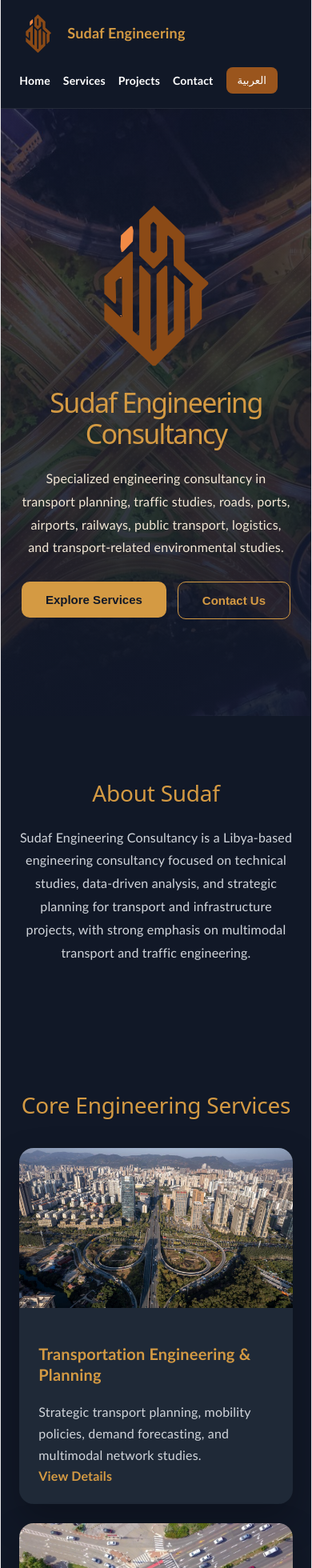
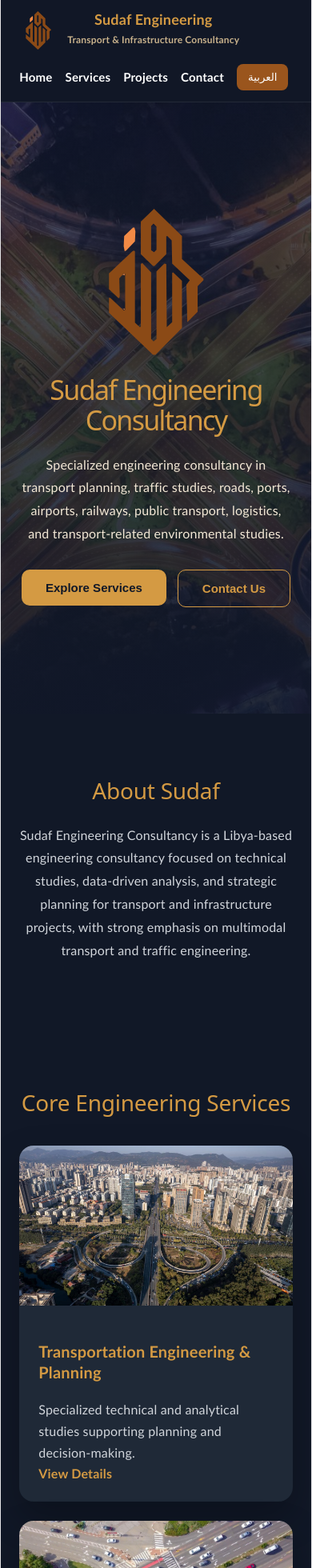
Before and after one commit to Swaisi/sudaf-website, a React (Vite) app: page / in a window 390 px wide. Shown: the top 1960 px of the page at 80% size. Built offline with nearby package versions, Linux system fonts and the light colour scheme.

Commit message:
improve header animation and mobile layout

```diff
--- a/src/App.jsx
+++ b/src/App.jsx
@@ -1,5 +1,6 @@
 import { useState } from "react";
 import { BrowserRouter, Routes, Route, Link } from "react-router-dom";
+import { motion } from "framer-motion";
 
 const images = {
   hero: "/images/hero.jpg",
@@ -14,86 +15,14 @@
 };
 
 const services = [
-  {
-    id: "transport",
-    image: images.transport,
-    en: "Transportation Engineering & Planning",
-    ar: "هندسة وتخطيط النقل",
-    enDesc:
-      "Strategic transport planning, mobility policies, demand forecasting, and multimodal network studies.",
-    arDesc:
-      "تخطيط النقل الاستراتيجي، سياسات التنقل، التنبؤ بالطلب، ودراسات شبكات النقل متعددة الوسائط.",
-  },
-  {
-    id: "traffic",
-    image: images.traffic,
-    en: "Traffic Engineering & Impact Studies",
-    ar: "هندسة المرور ودراسات الأثر المروري",
-    enDesc:
-      "Traffic impact assessments, traffic surveys, intersection analysis, capacity studies, and traffic operations.",
-    arDesc:
-      "دراسات الأثر المروري، العدّ المروري، تحليل التقاطعات، تقييم السعة، وتحليل التشغيل المروري.",
-  },
-  {
-    id: "roads",
-    image: images.roads,
-    en: "Roads, Highways & International Corridors",
-    ar: "الطرق والطرق السريعة والممرات الدولية",
-    enDesc:
-      "Road network planning, highway studies, geometric design review, and international corridor assessment.",
-    arDesc:
-      "تخطيط شبكات الطرق، دراسات الطرق السريعة، مراجعة التصميم الهندسي، وتقييم الممرات الدولية.",
-  },
-  {
-    id: "ports",
-    image: images.ports,
-    en: "Ports & Maritime Transport",
-    ar: "الموانئ والنقل البحري",
-    enDesc:
-      "Port access planning, freight movement, logistics interface, and maritime transport connectivity.",
-    arDesc:
-      "تخطيط مداخل الموانئ، حركة البضائع، الربط اللوجستي، ودراسات الاتصال البحري.",
-  },
-  {
-    id: "rail",
-    image: images.rail,
-    en: "Railway Planning",
-    ar: "تخطيط السكك الحديدية",
-    enDesc:
-      "Rail corridor planning, station access, freight/passenger rail studies, and intermodal integration.",
-    arDesc:
-      "تخطيط مسارات السكك الحديدية، الوصول للمحطات، نقل الركاب والبضائع، والتكامل متعدد الوسائط.",
-  },
-  {
-    id: "airports",
-    image: images.airports,
-    en: "Airport & Airside Infrastructure",
-    ar: "المطارات والبنية التحتية الجوية",
-    enDesc:
-      "Airport access, landside and airside circulation, aprons, taxiways, and operational studies.",
-    arDesc:
-      "دراسات الوصول للمطارات، الحركة البرية والجوية، الساحات، ممرات الطائرات، والدراسات التشغيلية.",
-  },
-  {
-    id: "public",
-    image: images.public,
-    en: "Public Transport Planning",
-    ar: "تخطيط النقل العام",
-    enDesc:
-      "Bus networks, route planning, accessibility, service coverage, and urban mobility integration.",
-    arDesc:
-      "شبكات الحافلات، تخطيط المسارات، إمكانية الوصول، تغطية الخدمة، والتكامل مع التنقل الحضري.",
-  },
-  {
-    id: "environment",
-    image: images.environment,
-    en: "Noise, Emissions & Transport Pollution",
-    ar: "الضجيج والانبعاثات والتلوث المروري",
-    enDesc:
-      "Transport noise, emissions, air quality impacts, pollution assessment, and mitigation measures.",
-    arDesc:
-      "دراسات الضجيج، الانبعاثات، أثر جودة الهواء، تقييم التلوث، وإجراءات التخفيف.",
-  },
+  ["transport", images.transport, "Transportation Engineering & Planning", "هندسة وتخطيط النقل"],
+  ["traffic", images.traffic, "Traffic Engineering & Impact Studies", "هندسة المرور ودراسات الأثر المروري"],
+  ["roads", images.roads, "Roads, Highways & International Corridors", "الطرق والطرق السريعة والممرات الدولية"],
+  ["ports", images.ports, "Ports & Maritime Transport", "الموانئ والنقل البحري"],
+  ["rail", images.rail, "Railway Planning", "تخطيط السكك الحديدية"],
+  ["airports", images.airports, "Airport & Airside Infrastructure", "المطارات والبنية التحتية الجوية"],
+  ["public", images.public, "Public Transport Planning", "تخطيط النقل العام"],
+  ["environment", images.environment, "Noise, Emissions & Transport Pollution", "الضجيج والانبعاثات والتلوث المروري"],
 ];
 
 export default function App() {
@@ -124,7 +53,14 @@
     <header style={styles.header}>
       <Link to="/" style={styles.brand}>
         <img src="/logo.svg" alt="Sudaf Logo" style={styles.logoSmall} />
-        <span>{ar ? "سدف للاستشارات الهندسية" : "Sudaf Engineering"}</span>
+        <div>
+          <div style={styles.brandTitle}>
+            {ar ? "سدف للاستشارات الهندسية" : "Sudaf Engineering"}
+          </div>
+          <div style={styles.brandSub}>
+            {ar ? "تخطيط النقل والبنية التحتية" : "Transport & Infrastructure Consultancy"}
+          </div>
+        </div>
       </Link>
 
       <nav style={styles.nav}>
@@ -133,10 +69,7 @@
         <Link to="/projects" style={styles.navLink}>{ar ? "الخبرات" : "Projects"}</Link>
         <Link to="/contact" style={styles.navLink}>{ar ? "اتصل بنا" : "Contact"}</Link>
 
-        <button
-          onClick={() => setLang(lang === "en" ? "ar" : "en")}
-          style={styles.langButton}
-        >
+        <button onClick={() => setLang(lang === "en" ? "ar" : "en")} style={styles.langButton}>
           {lang === "en" ? "العربية" : "English"}
         </button>
       </nav>
@@ -150,36 +83,50 @@
       <section
         style={{
           ...styles.hero,
-          backgroundImage: `linear-gradient(rgba(17,24,39,.72), rgba(17,24,39,.92)), url(${images.hero})`,
+          backgroundImage: `linear-gradient(rgba(17,24,39,.70), rgba(17,24,39,.92)), url(${images.hero})`,
         }}
       >
-        <img src="/logo.svg" alt="Sudaf Logo" style={styles.logoHero} />
+        <motion.img
+          src="/logo.svg"
+          alt="Sudaf Logo"
+          style={styles.logoHero}
+          initial={{ opacity: 0, y: -30 }}
+          animate={{ opacity: 1, y: 0 }}
+          transition={{ duration: 0.8 }}
+        />
 
-        <h1 style={styles.heroTitle}>
+        <motion.h1
+          style={styles.heroTitle}
+          initial={{ opacity: 0, y: 35 }}
+          animate={{ opacity: 1, y: 0 }}
+          transition={{ duration: 0.9 }}
+        >
           {ar ? "شركة سدف للاستشارات الهندسية" : "Sudaf Engineering Consultancy"}
-        </h1>
+        </motion.h1>
 
-        <p style={styles.heroText}>
+        <motion.p
+          style={styles.heroText}
+          initial={{ opacity: 0, y: 35 }}
+          animate={{ opacity: 1, y: 0 }}
+          transition={{ duration: 1.0 }}
+        >
           {ar
             ? "استشارات هندسية متخصصة في تخطيط النقل، الدراسات المرورية، الطرق، الموانئ، المطارات، السكك الحديدية، النقل العام، والدراسات البيئية المرتبطة بالنقل."
             : "Specialized engineering consultancy in transport planning, traffic studies, roads, ports, airports, railways, public transport, logistics, and transport-related environmental studies."}
-        </p>
+        </motion.p>
 
-        <div style={styles.heroButtons}>
-          <Link to="/services">
-            <button style={styles.primaryButton}>
-              {ar ? "استعراض الخدمات" : "Explore Services"}
-            </button>
-          </Link>
-
-          <Link to="/contact">
-            <button style={styles.outlineButton}>
-              {ar ? "اتصل بنا" : "Contact Us"}
-            </button>
-          </Link>
-        </div>
+        <motion.div
+          style={styles.heroButtons}
+          initial={{ opacity: 0, y: 35 }}
+          animate={{ opacity: 1, y: 0 }}
+          transition={{ duration: 1.1 }}
+        >
+          <Link to="/services"><button style={styles.primaryButton}>{ar ? "استعراض الخدمات" : "Explore Services"}</button></Link>
+          <Link to="/contact"><button style={styles.outlineButton}>{ar ? "اتصل بنا" : "Contact Us"}</button></Link>
+        </motion.div>
       </section>
 
+      <Reveal>
         <section style={styles.section}>
           <h2 style={styles.title}>{ar ? "عن الشركة" : "About Sudaf"}</h2>
           <p style={styles.text}>
@@ -188,13 +135,13 @@
               : "Sudaf Engineering Consultancy is a Libya-based engineering consultancy focused on technical studies, data-driven analysis, and strategic planning for transport and infrastructure projects, with strong emphasis on multimodal transport and traffic engineering."}
           </p>
         </section>
+      </Reveal>
 
       <Services ar={ar} compact />
 
+      <Reveal>
         <section style={styles.sectionAlt}>
-        <h2 style={styles.title}>
-          {ar ? "نهجنا في العمل" : "Our Approach"}
-        </h2>
+          <h2 style={styles.title}>{ar ? "نهجنا في العمل" : "Our Approach"}</h2>
           <div style={styles.approachGrid}>
             {(ar
               ? [
@@ -215,6 +162,7 @@
             ))}
           </div>
         </section>
+      </Reveal>
     </>
   );
 }
@@ -223,113 +171,73 @@
   const list = compact ? services.slice(0, 6) : services;
 
   return (
+    <Reveal>
       <section style={styles.section}>
-      <h2 style={styles.title}>
-        {ar ? "الخدمات الهندسية الرئيسية" : "Core Engineering Services"}
-      </h2>
+        <h2 style={styles.title}>{ar ? "الخدمات الهندسية الرئيسية" : "Core Engineering Services"}</h2>
 
         <div style={styles.grid}>
-        {list.map((s) => (
-          <Link to={`/services/${s.id}`} key={s.id} style={styles.card}>
-            <img src={s.image} alt={ar ? s.ar : s.en} style={styles.cardImage} />
+          {list.map(([id, image, en, arabic]) => (
+            <Link to={`/services/${id}`} key={id} style={styles.card}>
+              <img src={image} alt={ar ? arabic : en} style={styles.cardImage} />
               <div style={styles.cardBody}>
-              <h3 style={styles.cardTitle}>{ar ? s.ar : s.en}</h3>
-              <p style={styles.cardText}>{ar ? s.arDesc : s.enDesc}</p>
-              <span style={styles.readMore}>
-                {ar ? "تفاصيل الخدمة" : "View Details"}
-              </span>
+                <h3 style={styles.cardTitle}>{ar ? arabic : en}</h3>
+                <p style={styles.cardText}>
+                  {ar
+                    ? "دراسات فنية وتحليلية متخصصة لدعم التخطيط واتخاذ القرار."
+                    : "Specialized technical and analytical studies supporting planning and decision-making."}
+                </p>
+                <span style={styles.readMore}>{ar ? "تفاصيل الخدمة" : "View Details"}</span>
               </div>
             </Link>
           ))}
         </div>
       </section>
+    </Reveal>
   );
 }
 
 function ServiceDetail({ ar }) {
   const id = window.location.pathname.split("/").pop();
-  const s = services.find((x) => x.id === id) || services[0];
-
-  const bullets = ar
-    ? [
-        "إعداد الدراسات الفنية والتحليلية",
-        "تحليل البيانات والتنبؤ المستقبلي",
-        "إعداد التقارير والتوصيات الفنية",
-        "دعم اتخاذ القرار والتخطيط الاستراتيجي",
-        "التكامل مع قطاعات النقل والبنية التحتية الأخرى",
-      ]
-    : [
-        "Preparation of technical and analytical studies",
-        "Data analysis and future forecasting",
-        "Technical reporting and recommendations",
-        "Decision-support and strategic planning input",
-        "Integration with other transport and infrastructure sectors",
-      ];
+  const s = services.find((x) => x[0] === id) || services[0];
 
   return (
     <section style={styles.detail}>
-      <img src={s.image} alt={ar ? s.ar : s.en} style={styles.detailImage} />
+      <img src={s[1]} alt={ar ? s[3] : s[2]} style={styles.detailImage} />
 
       <div>
-        <h1 style={styles.title}>{ar ? s.ar : s.en}</h1>
-        <p style={styles.text}>{ar ? s.arDesc : s.enDesc}</p>
+        <h1 style={styles.title}>{ar ? s[3] : s[2]}</h1>
+        <p style={styles.text}>
+          {ar
+            ? "تغطي هذه الخدمة إعداد الدراسات الفنية، تحليل البيانات، التنبؤ، إعداد التقارير، وتقديم التوصيات الفنية لدعم قرارات الجهات المالكة والمستثمرين."
+            : "This service covers technical studies, data analysis, forecasting, reporting, and recommendations to support authorities, developers, and project stakeholders."}
+        </p>
 
         <ul style={styles.list}>
-          {bullets.map((x) => (
-            <li key={x}>{x}</li>
-          ))}
+          {(ar
+            ? ["إعداد الدراسات الفنية", "تحليل البيانات والتنبؤ", "إعداد التقارير", "دعم اتخاذ القرار", "التكامل مع قطاعات النقل الأخرى"]
+            : ["Technical studies", "Data analysis and forecasting", "Technical reporting", "Decision support", "Integration with other transport sectors"]
+          ).map((x) => <li key={x}>{x}</li>)}
         </ul>
 
-        <Link to="/services">
-          <button style={styles.primaryButton}>
-            {ar ? "العودة للخدمات" : "Back to Services"}
-          </button>
-        </Link>
+        <Link to="/services"><button style={styles.primaryButton}>{ar ? "العودة للخدمات" : "Back to Services"}</button></Link>
       </div>
     </section>
   );
 }
 
 function Projects({ ar }) {
-  const projectAreas = [
-    {
-      image: images.traffic,
-      en: "Traffic Impact Assessment",
-      ar: "دراسات الأثر المروري",
-    },
-    {
-      image: images.roads,
-      en: "Road Network & Highway Studies",
-      ar: "دراسات الطرق والشبكات",
-    },
-    {
-      image: images.airports,
-      en: "Airport Infrastructure Studies",
-      ar: "دراسات البنية التحتية للمطارات",
-    },
-    {
-      image: images.ports,
-      en: "Ports, Freight & Logistics",
-      ar: "الموانئ والشحن واللوجستيات",
-    },
-  ];
-
   return (
     <section style={styles.section}>
-      <h2 style={styles.title}>
-        {ar ? "مجالات الخبرة" : "Selected Experience Areas"}
-      </h2>
+      <h2 style={styles.title}>{ar ? "مجالات الخبرة" : "Selected Experience Areas"}</h2>
 
       <div style={styles.grid}>
-        {projectAreas.map((p) => (
-          <div key={p.en} style={styles.card}>
-            <img src={p.image} alt={ar ? p.ar : p.en} style={styles.cardImage} />
+        {services.slice(0, 4).map(([id, image, en, arabic]) => (
+          <div key={id} style={styles.card}>
+            <img src={image} alt={ar ? arabic : en} style={styles.cardImage} />
             <div style={styles.cardBody}>
-              <h3 style={styles.cardTitle}>{ar ? p.ar : p.en}</h3>
+              <h3 style={styles.cardTitle}>{ar ? arabic : en}</h3>
               <p style={styles.cardText}>
-                {ar
-                  ? "دراسات وتحليلات فنية لدعم التخطيط واتخاذ القرار."
-                  : "Technical studies and analysis supporting planning and decision-making."}
+                {ar ? "دراسات وتحليلات فنية لدعم التخطيط واتخاذ القرار." : "Technical studies and analysis supporting planning and decision-making."}
               </p>
             </div>
           </div>
@@ -358,15 +266,8 @@
         <input name="email" type="email" placeholder={ar ? "البريد الإلكتروني" : "Your Email"} required style={styles.input} />
         <textarea name="message" placeholder={ar ? "الرسالة" : "Message"} rows="5" required style={styles.input} />
 
-        <button type="submit" style={styles.primaryButton}>
-          {ar ? "إرسال" : "Send Message"}
-        </button>
+        <button type="submit" style={styles.primaryButton}>{ar ? "إرسال" : "Send Message"}</button>
       </form>
-
-      <div style={styles.contactInfo}>
-        <p>Email: radwan@sudaf.ly</p>
-        <p>{ar ? "الموقع: مصراتة، ليبيا" : "Location: Misurata, Libya"}</p>
-      </div>
     </section>
   );
 }
@@ -374,9 +275,21 @@
 function Footer({ ar }) {
   return (
     <footer style={styles.footer}>
-      © {new Date().getFullYear()}{" "}
-      {ar ? "شركة سدف للاستشارات الهندسية" : "Sudaf Engineering Consultancy"}
+      © {new Date().getFullYear()} {ar ? "شركة سدف للاستشارات الهندسية" : "Sudaf Engineering Consultancy"}
     </footer>
+  );
+}
+
+function Reveal({ children }) {
+  return (
+    <motion.div
+      initial={{ opacity: 0, y: 45 }}
+      whileInView={{ opacity: 1, y: 0 }}
+      viewport={{ once: true, amount: 0.15 }}
+      transition={{ duration: 0.65 }}
+    >
+      {children}
+    </motion.div>
   );
 }
 
@@ -397,8 +310,9 @@
 
   header: {
     width: "100%",
-    padding: "18px 6%",
-    background: dark,
+    padding: "14px 6%",
+    background: "rgba(17,24,39,0.94)",
+    backdropFilter: "blur(14px)",
     display: "flex",
     justifyContent: "space-between",
     alignItems: "center",
@@ -407,7 +321,7 @@
     boxSizing: "border-box",
     position: "sticky",
     top: 0,
-    zIndex: 50,
+    zIndex: 100,
     borderBottom: "1px solid rgba(255,255,255,0.08)",
   },
 
@@ -418,8 +332,7 @@
     color: gold,
     textDecoration: "none",
     fontWeight: "bold",
-    fontSize: "clamp(18px, 4vw, 22px)",
-    lineHeight: "1.2",
+    minWidth: "220px",
   },
 
   logoSmall: {
@@ -427,6 +340,17 @@
     height: "48px",
     objectFit: "contain",
     flexShrink: 0,
+  },
+
+  brandTitle: {
+    fontSize: "clamp(18px, 4vw, 22px)",
+    lineHeight: "1.1",
+  },
+
+  brandSub: {
+    color: "#c9b28c",
+    fontSize: "12px",
+    marginTop: "3px",
   },
 
   nav: {
@@ -440,7 +364,7 @@
     color: "white",
     textDecoration: "none",
     fontWeight: "bold",
-    fontSize: "clamp(14px, 3vw, 16px)",
+    fontSize: "15px",
   },
 
   langButton: {
@@ -455,11 +379,11 @@
 
   hero: {
     width: "100%",
-    minHeight: "calc(100vh - 85px)",
+    minHeight: "calc(100vh - 80px)",
     backgroundSize: "cover",
     backgroundPosition: "center",
     textAlign: "center",
-    padding: "80px 6%",
+    padding: "72px 6%",
     boxSizing: "border-box",
     display: "flex",
     flexDirection: "column",
@@ -468,17 +392,16 @@
   },
 
   logoHero: {
-    width: "clamp(120px, 34vw, 180px)",
-    marginBottom: "26px",
+    width: "clamp(120px, 31vw, 180px)",
+    marginBottom: "24px",
   },
 
   heroTitle: {
     color: gold,
-    fontSize: "clamp(34px, 7vw, 56px)",
-    lineHeight: "1.15",
+    fontSize: "clamp(34px, 7vw, 58px)",
+    lineHeight: "1.12",
     margin: "0 0 22px",
-    maxWidth: "950px",
-    textWrap: "balance",
+    maxWidth: "980px",
   },
 
   heroText: {
@@ -490,7 +413,7 @@
   },
 
   heroButtons: {
-    marginTop: "28px",
+    marginTop: "30px",
     display: "flex",
     gap: "14px",
     justifyContent: "center",
@@ -653,11 +576,6 @@
     fontSize: "15px",
   },
 
-  contactInfo: {
-    marginTop: "30px",
-    color: "#d1d5db",
-  },
-
   footer: {
     width: "100%",
     background: dark,
```
Lines whose indentation alone changed are shown as unchanged.
